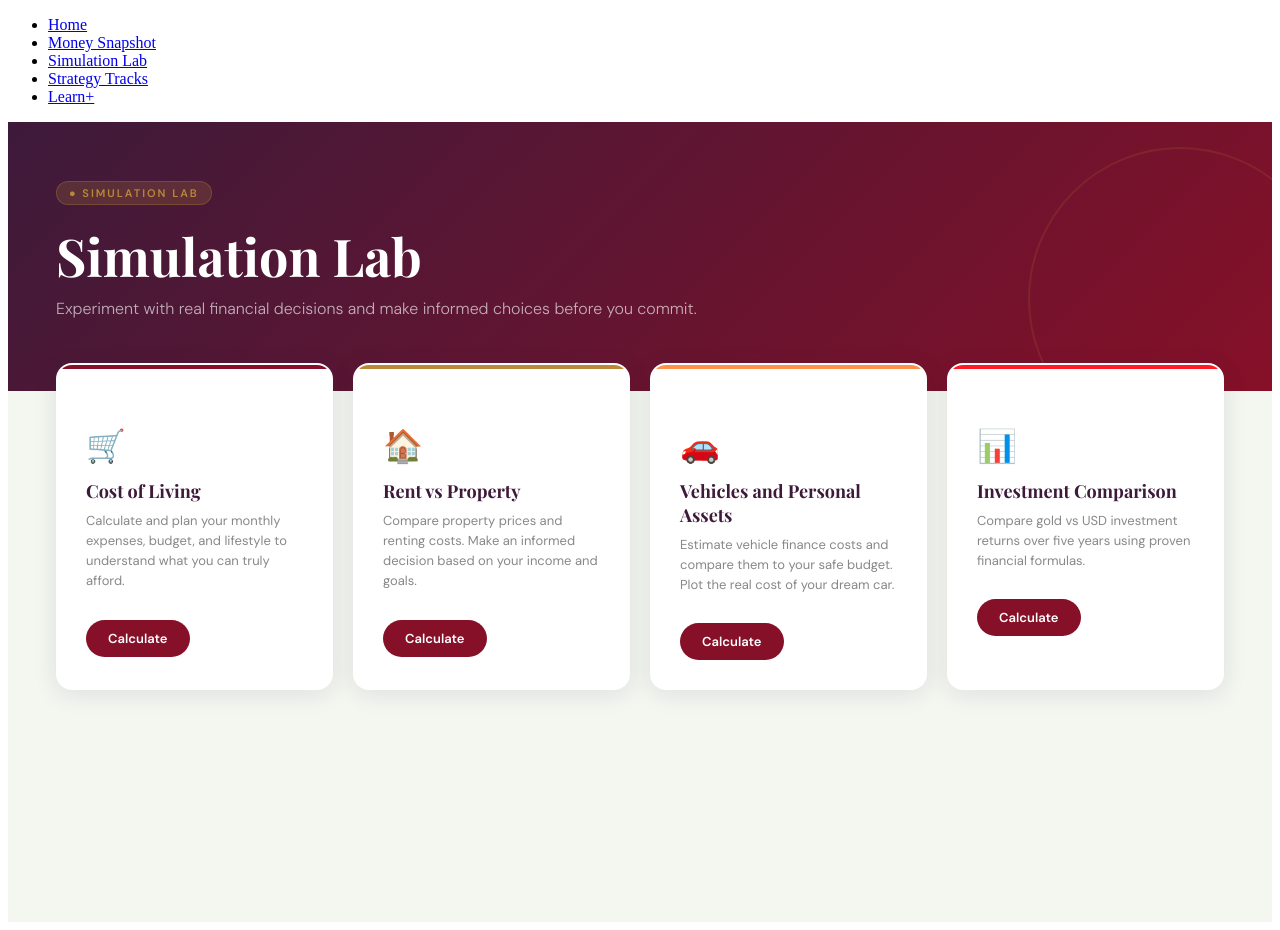
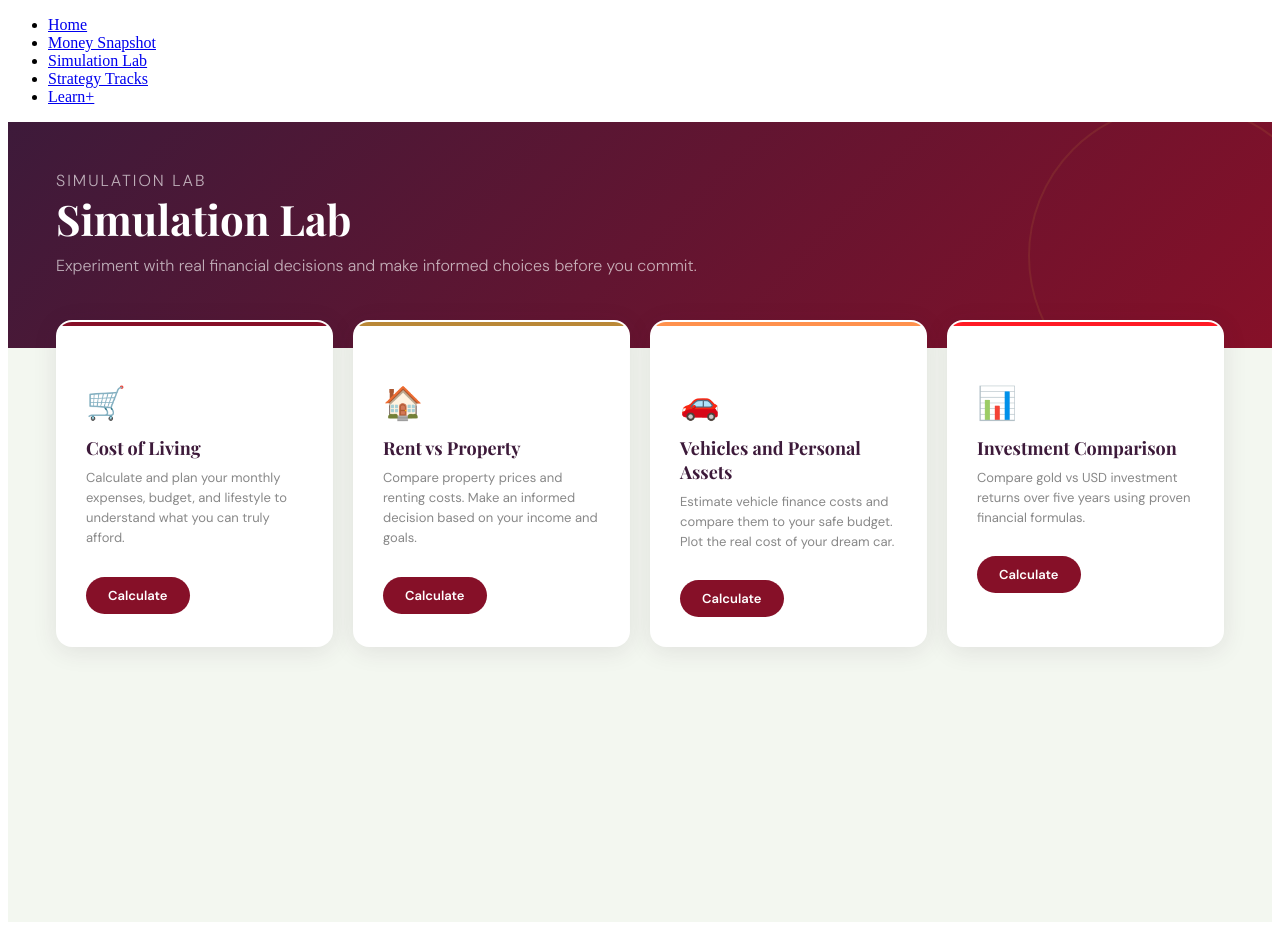
Before and after one commit to SpiceyGabs/Alpha, a React (Vite) app in the folder alpha/: page /simlab in a window 1280 px wide. Built offline with nearby package versions, Linux system fonts and the light colour scheme.

Commit message:
Fixing stuff and stuff (comments and icons)

```diff
--- a/alpha/src/Styling/Home.css
+++ b/alpha/src/Styling/Home.css
@@ -1,7 +1,7 @@
 
 @import url('https://fonts.googleapis.com/css2?family=Playfair+Display:wght@700;900&family=DM+Sans:wght@300;400;500;600&display=swap');
 
-/* Design Tokens */
+
 :root {
   --colorRed: #FF1A25;
   --colorMaroon: #861028;
@@ -17,7 +17,7 @@
   --fontBody: 'DM Sans', sans-serif;
 }
 
-/* Page Shell */
+
 .homePage {
   min-height: 100vh;
   background-color: var(--colorOffwhite);
@@ -26,7 +26,7 @@
   overflow-x: hidden;
 }
 
-/* Hero */
+
 .homeHero {
   background: linear-gradient(135deg, var(--colorPurple) 0%, var(--colorMaroon) 60%, #5a0a1a 100%);
   min-height: 70vh;
@@ -65,9 +65,9 @@
 .heroBadge {
   display: inline-flex;
   align-items: center;
-  gap: 8px;
+  /* gap: 2px; */
   /* background: rgba(186, 136, 55, 0.18); */
-  border: 1px solid rgba(186, 136, 55, 0.4);
+  /* border: 1px solid rgba(186, 136, 55, 0.4); */
   color: var(--colorGold);
   font-size: 11px;
   font-weight: 600;
@@ -75,7 +75,7 @@
   text-transform: uppercase;
   padding: 6px 14px;
   border-radius: var(--radiusPill);
-  margin-bottom: 28px;
+  margin-bottom: 10px;
   width: fit-content;
   animation: fadeSlideDown 0.7s ease both;
 }
@@ -115,7 +115,7 @@
   animation: fadeSlideDown 0.7s 0.3s ease both;
 }
 
-/* Shared Buttons */
+
 .buttonPrimary {
   background: var(--colorGold);
   color: var(--colorWhite);
@@ -158,7 +158,7 @@
   color: var(--colorWhite);
 }
 
-/* Marathon Ticker Strip */
+
 .marathonStrip {
   background: var(--colorGold);
   padding: 14px 48px;
@@ -176,7 +176,7 @@
   color: var(--colorWhite);
 }
 
-/* Features Section */
+
 .featuresSection {
   padding: 72px 48px;
   max-width: 1100px;
@@ -207,7 +207,7 @@
   gap: 24px;
 }
 
-/* Feature Cards */
+
 .featureCard {
   background: var(--colorWhite);
   border-radius: var(--radiusCard);
@@ -224,7 +224,7 @@
   box-shadow: 0 12px 36px rgba(61, 26, 58, 0.16);
 }
 
-/* Coloured top border per card */
+
 .featureCard::before {
   content: '';
   position: absolute;
@@ -287,7 +287,6 @@
   gap: 10px;
 }
 
-/* Quote Block */
 .quoteBlock {
   background: linear-gradient(135deg, var(--colorMaroon), var(--colorPurple));
   margin: 0 48px 72px;
@@ -306,7 +305,7 @@
   font-family: var(--fontDisplay);
   font-size: 200px;
   color: rgba(255, 255, 255, 0.05);
-  line-height: 1;
+  /* line-height: 1; */
   pointer-events: none;
 }
 
--- a/alpha/src/Styling/MoneySnapshot.css
+++ b/alpha/src/Styling/MoneySnapshot.css
@@ -48,16 +48,16 @@
 
 .snapHeroLabel {
   display: inline-block;
-  background: rgba(186, 136, 55, 0.2);
+  /* background: rgba(186, 136, 55, 0.2); */
   color: var(--colorGold);
   font-size: 11px;
   letter-spacing: 2px;
-  font-weight: 700;
+  /* font-weight: 700; */
   text-transform: uppercase;
-  padding: 4px 12px;
-  border-radius: var(--radiusPill);
+  /* padding: 4px 12px; */
+  /* border-radius: var(--radiusPill); */
   margin-bottom: 16px;
-  border: 1px solid rgba(186, 136, 55, 0.3);
+  /* border: 1px solid rgba(186, 136, 55, 0.3); */
 }
 
 .snapHero h1 {
--- a/alpha/src/Styling/SimLab.css
+++ b/alpha/src/Styling/SimLab.css
@@ -44,20 +44,6 @@
   border-radius: 50%;
   border: 2px solid rgba(186, 136, 55, 0.15);
   pointer-events: none;
-}
-
-.simlabHeroLabel {
-  display: inline-block;
-  background: rgba(186, 136, 55, 0.2);
-  color: var(--colorGold);
-  font-size: 11px;
-  letter-spacing: 2px;
-  font-weight: 700;
-  text-transform: uppercase;
-  padding: 4px 12px;
-  border-radius: var(--radiusPill);
-  margin-bottom: 16px;
-  border: 1px solid rgba(186, 136, 55, 0.3);
 }
 
 .simlabHero h1 {
--- a/alpha/src/pages/Home.jsx
+++ b/alpha/src/pages/Home.jsx
@@ -12,7 +12,7 @@ const featureCards = [
   {
     id: 'snapshot',
     colorClass: 'featureCardRed',
-    icon: '📊',
+    //////icon: '','','','📊',
     title: 'Money Snapshot',
     description:
       'See your complete financial position at a glance - gross income, deductions, net salary, savings progress, and monthly cash flow.',
@@ -22,7 +22,7 @@ const featureCards = [
   {
     id: 'tracks',
     colorClass: 'featureCardGold',
-    icon: '🏆',
+    //////icon: '','','','🏆',
     title: 'Strategy Tracks',
     description:
       'Choose your financial race strategy. From The Bystander to The Sprinter - structured pathways designed around your goals and risk tolerance.',
@@ -32,7 +32,7 @@ const featureCards = [
   {
     id: 'simlab',
     colorClass: 'featureCardOrange',
-    icon: '🔬',
+    //////icon: '','','','🔬',
     title: 'Simulation Lab',
     description:
       'Run real-world financial simulations. Rent vs buy, vehicle finance, investment comparisons - see the numbers before you commit.',
@@ -42,7 +42,7 @@ const featureCards = [
   {
     id: 'learn',
     colorClass: 'featureCardMaroon',
-    icon: '📖',
+    //////icon: '','','','📖',
     title: 'Learn+',
     description:
       'Your financial glossary and explainer hub. Understand every term, concept, and calculation the platform uses - in plain language.',
--- a/alpha/src/pages/MoneySnapshot.jsx
+++ b/alpha/src/pages/MoneySnapshot.jsx
@@ -5,7 +5,7 @@
 import { useState, useRef } from 'react';
 import '../Styling/MoneySnapshot.css';
 
-// ─── Constants ────────────────────────────────────────────────────────────────
+//  ─ Constants
 
 // Maps each strategy track to its ring colour
 const TRACK_RING_COLORS = {
@@ -49,7 +49,7 @@ const PRACTICAL_TIPS = [
   },
 ];
 
-// ─── Helper Functions ────────────────────────────────────────────────────────
+//  ─ Helper Functions
 // These live in the JSX file because they are used only by this component.
 // If multiple pages need the same calculation, move it to utils/taxCalc.js.
 
@@ -116,7 +116,7 @@ function runCalculation(form) {
   };
 }
 
-// ─── Sub-components ───────────────────────────────────────────────────────────
+//  ─ Sub-components                              ─
 
 // Circular SVG ring that shows savings as a percentage of net salary
 function SavingsRing({ savings, net, track }) {
@@ -201,7 +201,7 @@ function NudgeToast({ emoji, text, type, onClose }) {
   );
 }
 
-// ─── Page Component ───────────────────────────────────────────────────────────
+//  ─ Page Component                              ─
 
 function MoneySnapshot() {
 
@@ -294,7 +294,7 @@ function MoneySnapshot() {
   return (
     <div className="snapshotPage">
 
-      {/* ── Nudge Toasts (fixed overlay) ── */}
+      {/*   Nudge Toasts (fixed overlay)   */}
       <div className="nudgeContainer" aria-live="polite">
         {nudges.map((nudge) => (
           <NudgeToast
@@ -307,14 +307,14 @@ function MoneySnapshot() {
         ))}
       </div>
 
-      {/* ── Hero ── */}
+      {/*   Hero   */}
       <div className="snapHero">
-        <p className="snapHeroLabel">● Money Snapshot</p>
+        <p className="snapHeroLabel">Money Snapshot</p>
         <h1>Welcome to your financial overview.</h1>
         <p>Your complete position at a glance. Enter your details below to get started.</p>
       </div>
 
-      {/* ── Input Form ── */}
+      {/*   Input Form   */}
       <div className="snapInputSection">
         <p className="snapInputTitle">📝 Your financial details</p>
         <div className="inputGrid">
@@ -415,7 +415,7 @@ function MoneySnapshot() {
         </button>
       </div>
 
-      {/* ── Dashboard ── */}
+      {/*   Dashboard   */}
       <div className="snapDashboard">
 
         {/* Row 1: Ring + Breakdown */}
--- a/alpha/src/pages/SimLab.jsx
+++ b/alpha/src/pages/SimLab.jsx
@@ -504,8 +504,8 @@ function Simlab() {
     <div className="simlabPage">
 
       {/* ── Hero ── */}
-      <div className="simlabHero">
-        <p className="simlabHeroLabel">● Simulation Lab</p>
+      <div className="snapHero">
+        <p className="snapHeroLabel">Simulation Lab</p>
         <h1>Simulation Lab</h1>
         <p className="simlabHeroSubtitle">
           Experiment with real financial decisions and make informed choices before you commit.
--- a/alpha/src/pages/StrategyTracks.jsx
+++ b/alpha/src/pages/StrategyTracks.jsx
@@ -1,19 +1,12 @@
-// StrategyTracks.jsx
-// This file contains ONLY component structure and JavaScript logic.
-// All visual styling lives in StrategyTracks.css
 
 import { useState } from 'react';
 import '../Styling/StrategyTracks.css';
-
-// ─── Track Data ───────────────────────────────────────────────────────────────
-// Keeping track data here makes it easy to add or edit tracks without
-// touching any JSX or CSS - in a larger app this would live in data/tracks.js
 
 const TRACKS = [
   {
     id: 'bystander',
     cardClass: 'trackCardBystander',
-    medal: '🥉',
+    // medal: '🥉',
     name: 'The Bystander',
     tagline: 'Scared to invest? All great athletes start somewhere. Explore short-term savings first.',
     roi: '2% per annum',
@@ -32,7 +25,7 @@ const TRACKS = [
   {
     id: 'pacer',
     cardClass: 'trackCardPacer',
-    medal: '🥈',
+    // medal: '',
     name: 'Steady Pacer',
     tagline: 'Balance between saving and investing, with moderate risk. Build stability over time.',
     roi: '4.1% per annum',
@@ -51,7 +44,7 @@ const TRACKS = [
   {
     id: 'sprinter',
     cardClass: 'trackCardSprinter',
-    medal: '🥇',
+    // medal: '',
     name: 'The Sprinter',
     tagline: 'Aggressive growth for ambitious, high-earning individuals focused on rapid wealth accumulation.',
     roi: '5% per annum',
@@ -70,7 +63,7 @@ const TRACKS = [
   {
     id: 'endurance',
     cardClass: 'trackCardEndurance',
-    medal: '🏅',
+     //medal: '🏅',
     name: '401K Endurance',
     tagline: 'Long-term focus on retirement, property, and stability. Disciplined and structured.',
     roi: '7% per annum',
@@ -87,13 +80,12 @@ const TRACKS = [
   },
 ];
 
-// ─── Helper Functions ─────────────────────────────────────────────────────────
+
 
 function formatRand(amount) {
   return `R${Math.abs(amount).toLocaleString('en-ZA')}`;
 }
 
-// ─── Sub-components ───────────────────────────────────────────────────────────
 
 function TrackCard({ track, isSelected, netSalary, onSelect }) {
   const monthlyContribution = netSalary > 0
@@ -122,11 +114,11 @@ function TrackCard({ track, isSelected, netSalary, onSelect }) {
           <p className="trackStatValue">{track.roi}</p>
         </div>
         <div className="trackStat">
-          <p className="trackStatLabel">Risk</p>
+   <p className="trackStatLabel">Risk</p>
           <p className="trackStatValue">{track.risk}</p>
         </div>
         <div className="trackStat">
-          <p className="trackStatLabel">Term</p>
+    <p className="trackStatLabel">Term</p>
           <p className="trackStatValue">{track.term}</p>
         </div>
       </div>
@@ -134,8 +126,8 @@ function TrackCard({ track, isSelected, netSalary, onSelect }) {
       {monthlyContribution && (
         <div className="trackContribution">
           <p className="trackContributionLabel">Suggested Monthly Contribution</p>
-          <p className="trackContributionAmount">{formatRand(monthlyContribution)}</p>
-          <p className="trackContributionSub">({(track.contributionRate * 100).toFixed(0)}% of your net salary)</p>
+        <p className="trackContributionAmount">{formatRand(monthlyContribution)}</p>
+        <p className="trackContributionSub">({(track.contributionRate * 100).toFixed(0)}% of your net salary)</p>
         </div>
       )}
 
@@ -182,8 +174,6 @@ function MilestoneTimeline({ milestones, currentYear }) {
   );
 }
 
-// ─── Page Component ───────────────────────────────────────────────────────────
-
 function StrategyTracks() {
   const [netSalary, setNetSalary]         = useState('');
   const [emergencyFund, setEmergencyFund] = useState('');
@@ -196,7 +186,7 @@ function StrategyTracks() {
   return (
     <div className="tracksPage">
 
-      {/* ── Hero ── */}
+      {/*Hero Section/ Label and stuff*/}
       <div className="tracksHero">
         <p className="tracksHeroLabel">● Strategy Tracks</p>
         <h1>Saving Plans</h1>
@@ -205,7 +195,6 @@ function StrategyTracks() {
         </p>
       </div>
 
-      {/* ── Input Panel ── */}
       <div className="tracksInputPanel">
         <p className="tracksInputLabel">📝 Your details (optional - unlocks personalised contribution amounts)</p>
         <div className="tracksInputRow">
@@ -232,7 +221,7 @@ function StrategyTracks() {
         </div>
       </div>
 
-      {/* ── Track Cards ── */}
+      {/*Track cards*/}
       <div className="tracksContent">
         <p className="tracksSectionLabel">Choose your pace</p>
         <h2 className="tracksSectionTitle">Which race strategy fits you?</h2>
```
